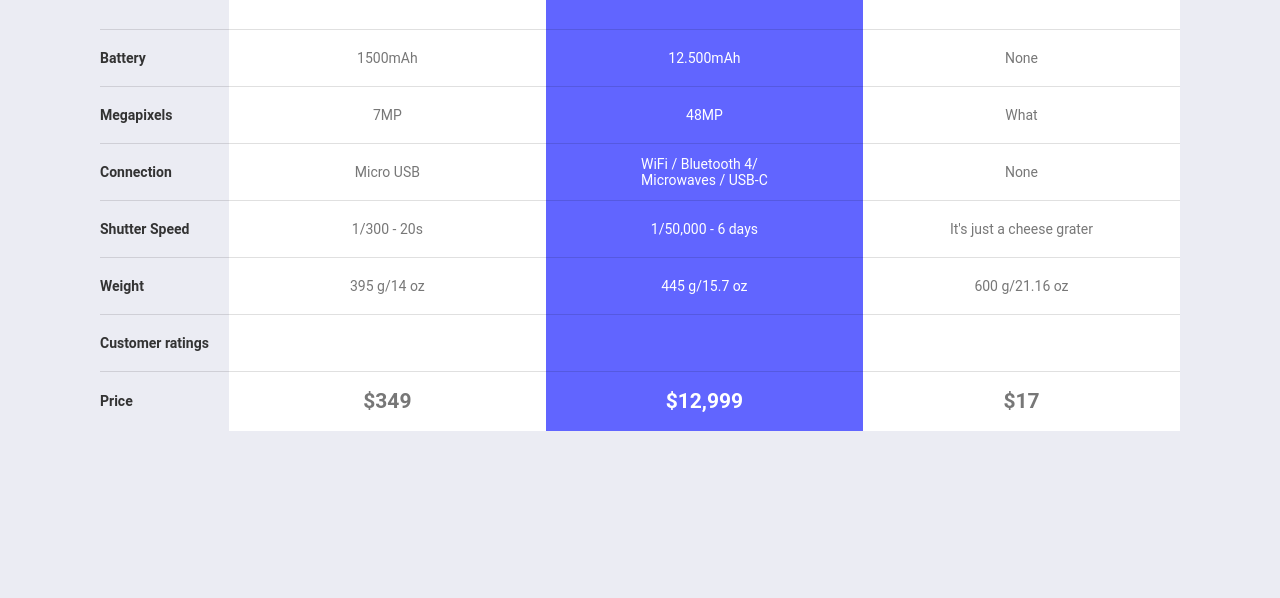
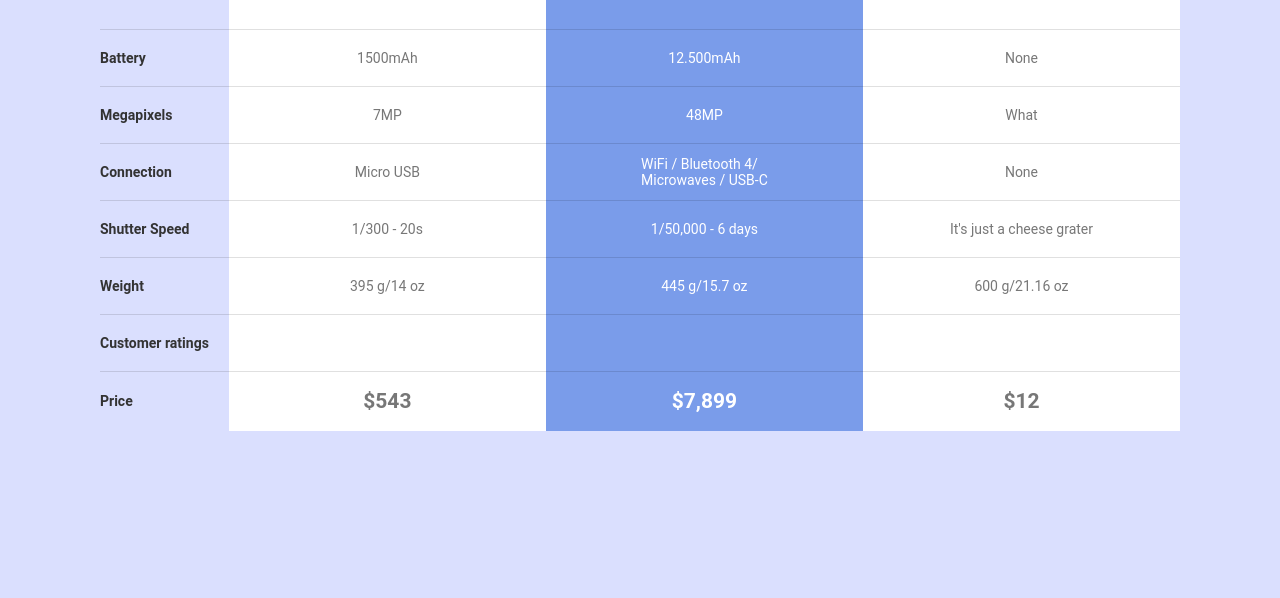
Before and after one commit to SiarheiLupach/Independent, a plain HTML site: page composible table/index.html in a window 1280 px wide. Shown: the part 202-800 px from the top of the page. Drawn offline with Linux system fonts and the light colour scheme.

Commit message:
changed color table and description

```diff
--- a/composible table/index.html
+++ b/composible table/index.html
@@ -31,7 +31,7 @@
         <div class="grid-items grid-items-5">395 g/14 oz</div>
         <div class="grid-items grid-items-6"></div>
         <div class="grid-items price grid-items-7">
-            <h2>$349</h2>
+            <h2>$543</h2>
         </div>
         <!-- 3 столбец -->
 
@@ -46,7 +46,7 @@
         <div class="grid-items blue grid-items-11">445 g/15.7 oz</div>
         <div class="grid-items blue grid-items-12"></div>
         <div class="grid-items price blue grid-items-13">
-            <h2>$12,999</h2>
+            <h2>$7,899</h2>
         </div>
         <!-- 4 столбец -->
         <div class="grid-header-item grid-header-item-4">
@@ -60,7 +60,7 @@
         <div class="grid-items grid-items-19">600 g/21.16 oz</div>
         <div class="grid-items grid-items-20"></div>
         <div class="grid-items grid-items price grid-items-21">
-            <h2>$17</h2>
+            <h2>$12</h2>
         </div>
     </div>
 </body>
--- a/composible table/style.css
+++ b/composible table/style.css
@@ -1,5 +1,5 @@
 body {
-    background-color: #ebecf3;
+    background-color: #dadffe;
     font-family: Roboto, sans-serif;
     color: #333;
     font-size: 14px;
@@ -53,7 +53,7 @@ h3 {
 }
 
 .blue {
-    background-color: #6165ff;
+    background-color: #7a9cea;
     color: #fff;
 }
 
```
